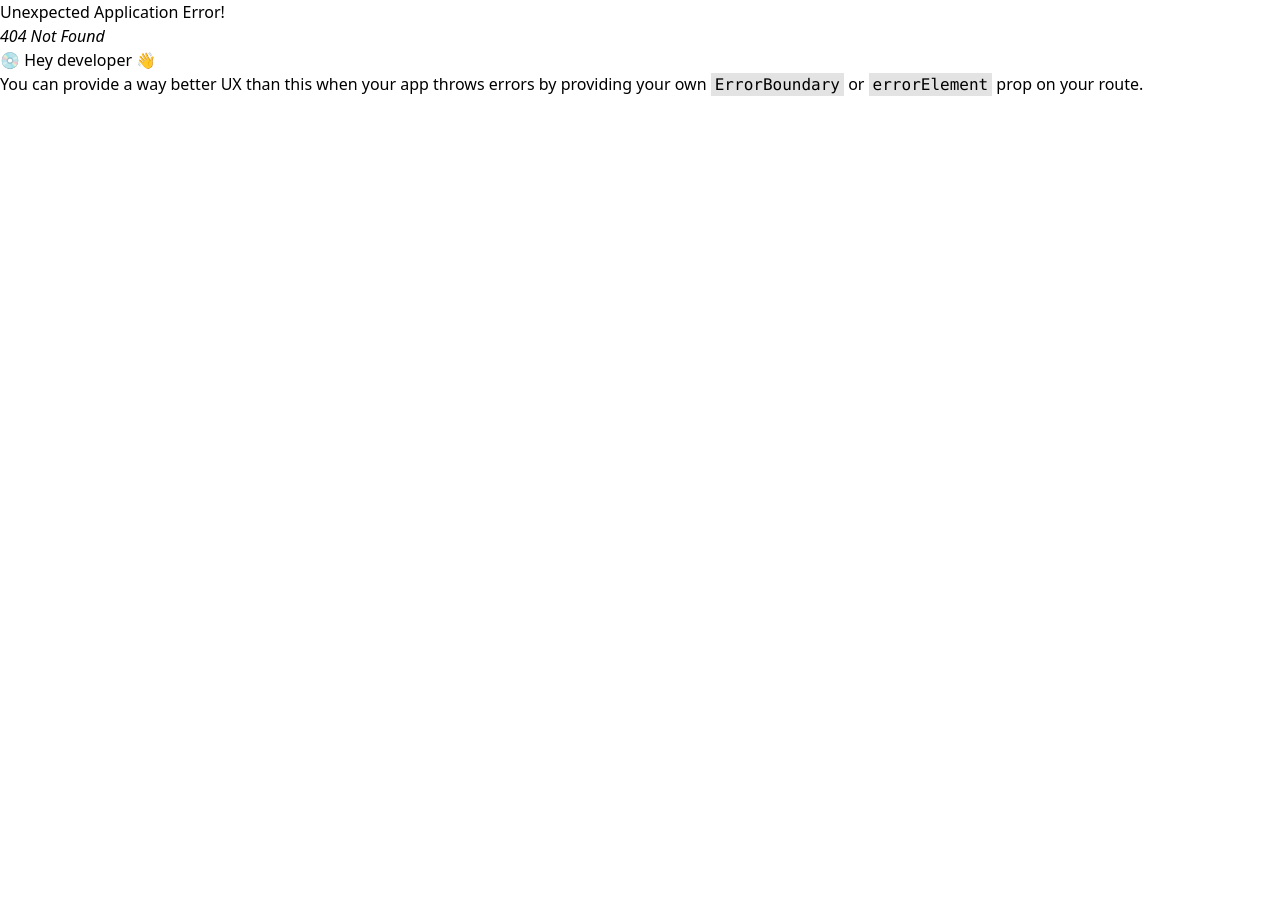
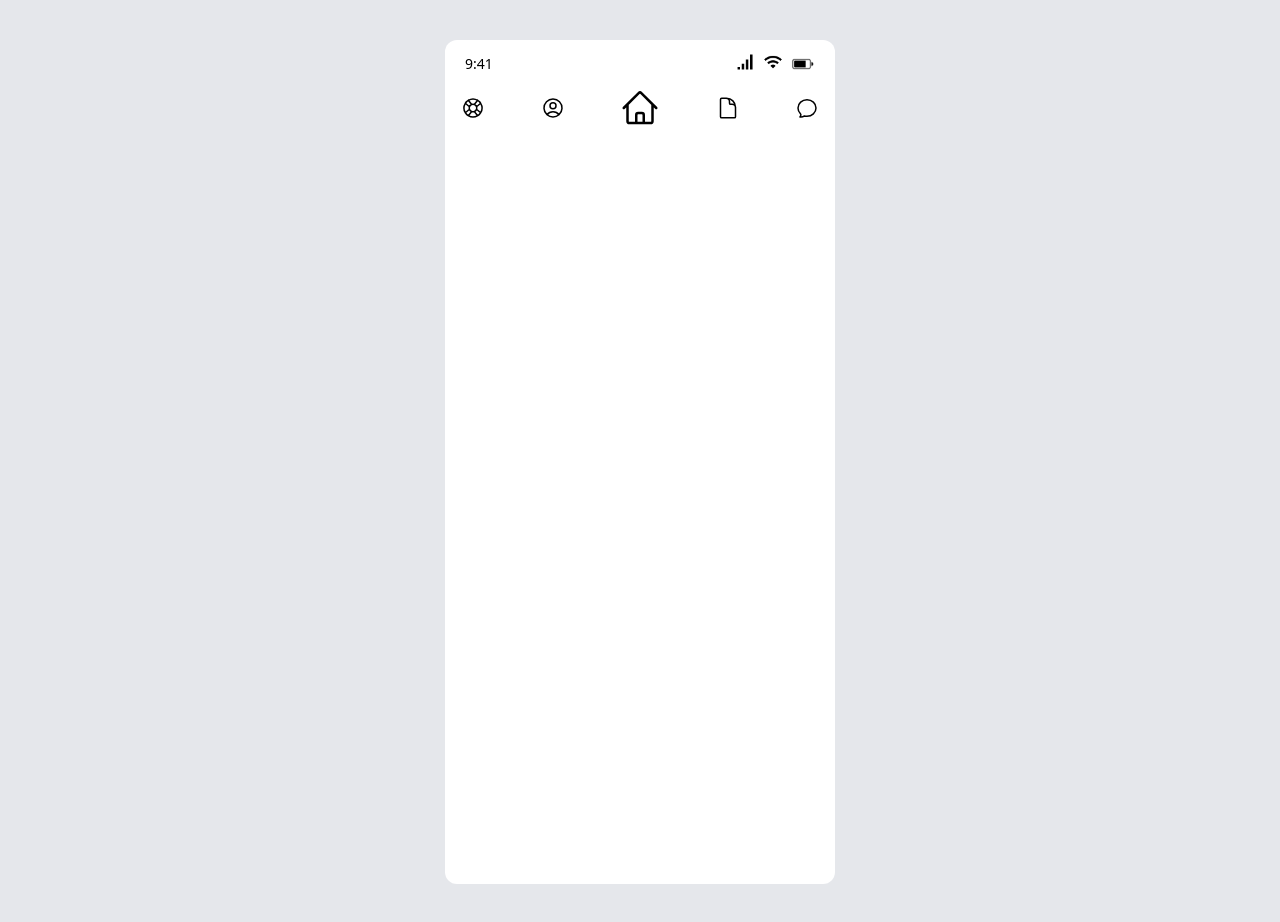
Before and after one commit to tippinsh/IUI-frontend, a React (Create React App) app: page /survey in a window 1280 px wide. Before the commit this address had no page. Before the commit the page ends 800 px from the top, so only its background shows below. Built offline with nearby package versions, Linux system fonts and the light colour scheme.

Commit message:
added survey page

```diff
--- a/src/App.js
+++ b/src/App.js
@@ -2,6 +2,7 @@ import * as React from "react";
 import Home from "./pages/Home";
 import { createBrowserRouter, RouterProvider } from "react-router-dom";
 import Report from "./pages/Report";
+import Survey from "./pages/Survey";
 
 const router = createBrowserRouter([
   {
@@ -12,6 +13,10 @@ const router = createBrowserRouter([
     path: "/report",
     element: <Report />,
   },
+  {
+    path: "/survey",
+    element: <Survey />,
+  },
 ]);
 
 function App() {
--- a/src/pages/Home.js
+++ b/src/pages/Home.js
@@ -42,9 +42,12 @@ function Home() {
             >
               <p>View Report</p>
             </Link>
-            <button className="w-full h-28 bg-[#FFF5DA] rounded-md flex justify-center items-center">
+            <Link
+              to="/survey"
+              className="w-full h-28 bg-[#FFF5DA] rounded-md flex justify-center items-center"
+            >
               <p>Submit Survey</p>
-            </button>
+            </Link>
           </div>
         </section>
         <div className="mt-auto">
--- /dev/null
+++ b/src/pages/Survey.js
@@ -0,0 +1,15 @@
+import Phone from "../components/Phone";
+import FooterNav from "../components/FooterNav";
+
+function Survey() {
+  return (
+    <Phone>
+      <div></div>
+      <div className="mt-auto">
+        <FooterNav></FooterNav>
+      </div>
+    </Phone>
+  );
+}
+
+export default Survey;
```
